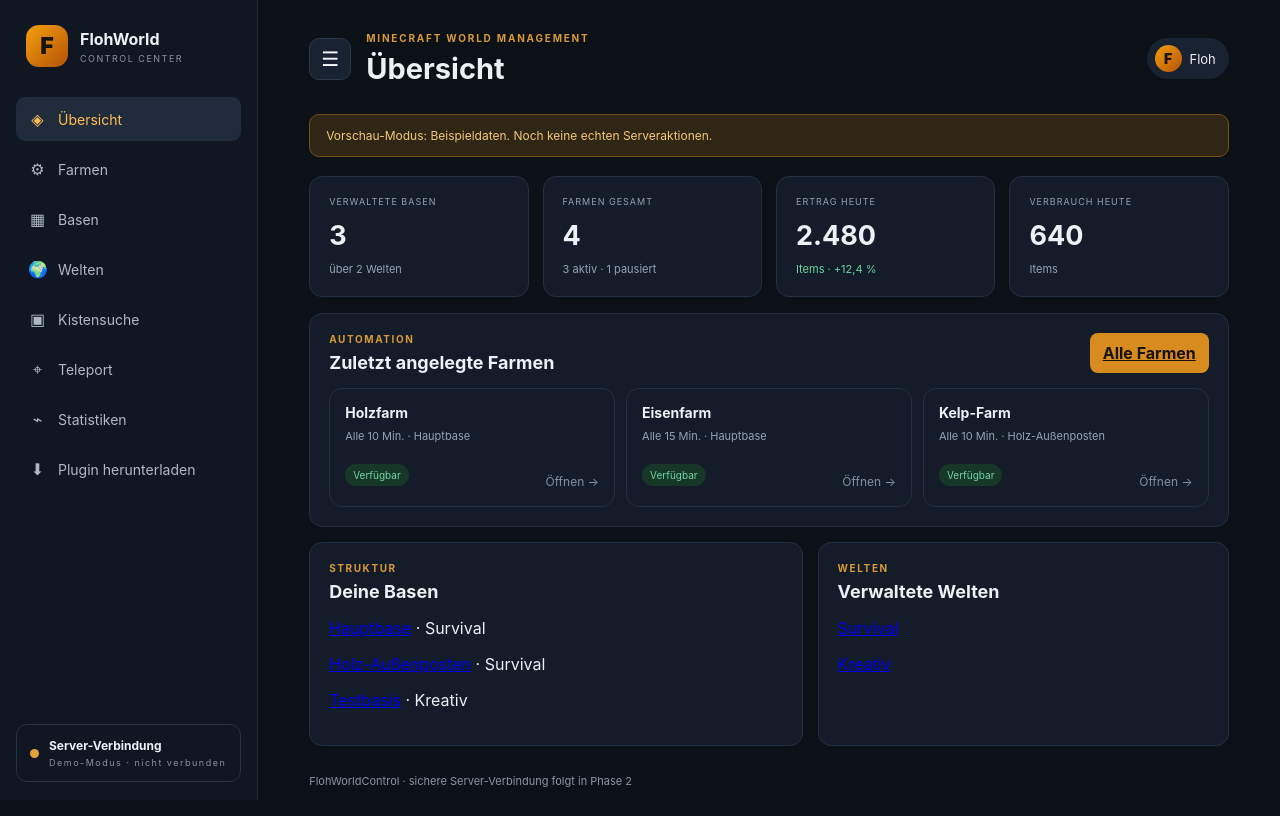
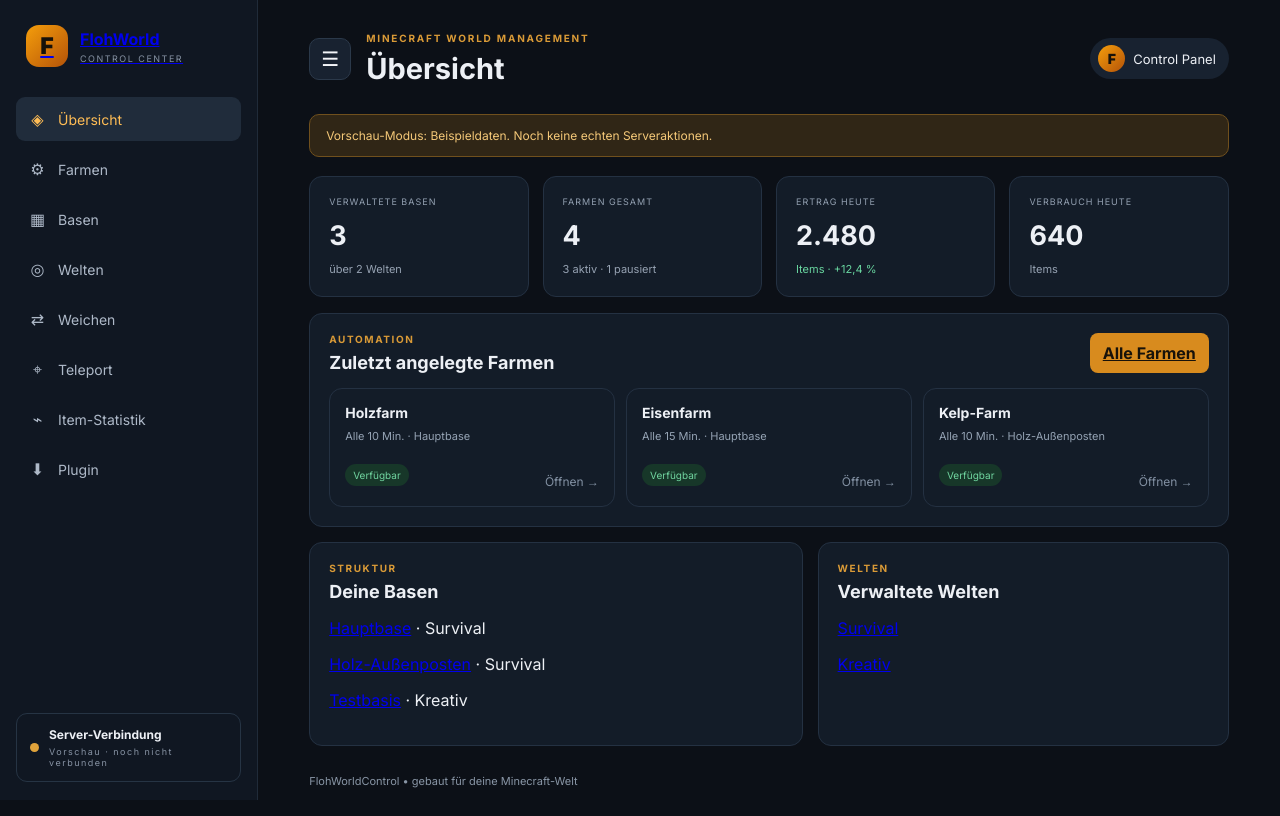
Before and after one commit to Flohhausen/FlohWorldControl-PluginWeb, a plain HTML site: page web/index.html in a window 1280 px wide. Drawn offline with nearby package versions, Linux system fonts and the light colour scheme.

Commit message:
Redesign dashboard and update FlohWorldControl feature specification

```diff
--- a/web/index.html
+++ b/web/index.html
@@ -3,43 +3,43 @@
 <head>
   <meta charset="utf-8">
   <meta name="viewport" content="width=device-width,initial-scale=1">
-  <meta name="theme-color" content="#0c1017">
+  <meta name="theme-color" content="#090d14">
+  <meta name="description" content="FlohWorldControl – Minecraft Server Control Center">
   <title>FlohWorldControl</title>
+  <link rel="preconnect" href="https://fonts.googleapis.com">
+  <link rel="preconnect" href="https://fonts.gstatic.com" crossorigin>
+  <link href="https://fonts.googleapis.com/css2?family=Inter:wght@400;500;600;700;800;900&display=swap" rel="stylesheet">
   <link rel="stylesheet" href="style.css">
-  <script src="https://cdn.jsdelivr.net/npm/chart.js"></script>
 </head>
 <body>
+  <div class="ambient ambient-one"></div><div class="ambient ambient-two"></div>
   <div class="app-shell">
     <aside class="sidebar" id="sidebar">
-      <div class="brand">
-        <span class="mark">F</span>
-        <div><b>FlohWorld</b><small>CONTROL CENTER</small></div>
-      </div>
+      <a class="brand" href="#overview"><span class="mark">F</span><span><b>FlohWorld</b><small>CONTROL CENTER</small></span></a>
       <nav class="main-nav" aria-label="Hauptnavigation">
         <a href="#overview" data-route="overview"><span>◈</span> Übersicht</a>
         <a href="#farms" data-route="farms"><span>⚙</span> Farmen</a>
         <a href="#bases" data-route="bases"><span>▦</span> Basen</a>
-        <a href="#worlds" data-route="worlds"><span>🌍</span> Welten</a>
-        <a href="#storage" data-route="storage"><span>▣</span> Kistensuche</a>
+        <a href="#worlds" data-route="worlds"><span>◎</span> Welten</a>
+        <a href="#switches" data-route="switches"><span>⇄</span> Weichen</a>
         <a href="#teleport" data-route="teleport"><span>⌖</span> Teleport</a>
-        <a href="#statistics" data-route="statistics"><span>⌁</span> Statistiken</a>
-        <a href="#plugin" data-route="plugin"><span>⬇</span> Plugin herunterladen</a>
+        <a href="#statistics" data-route="statistics"><span>⌁</span> Item-Statistik</a>
+        <a href="#plugin" data-route="plugin"><span>⬇</span> Plugin</a>
       </nav>
       <div class="sidebar-subnav" id="sidebarSubnav"></div>
-      <div class="connection"><i></i><div><b>Server-Verbindung</b><small>Demo-Modus · nicht verbunden</small></div></div>
+      <div class="connection"><i></i><div><b>Server-Verbindung</b><small>Vorschau · noch nicht verbunden</small></div></div>
     </aside>
-
+    <div class="sidebar-backdrop" id="sidebarBackdrop"></div>
     <div class="main-area">
       <header class="topbar">
         <button class="menu-button" id="menuButton" aria-label="Menü öffnen" aria-expanded="false">☰</button>
         <div class="page-heading"><p class="eyebrow">MINECRAFT WORLD MANAGEMENT</p><h1 id="pageTitle">Übersicht</h1></div>
-        <div class="profile"><span class="profile-mark">F</span> Floh</div>
+        <div class="profile"><span class="profile-mark">F</span><span>Control Panel</span></div>
       </header>
       <main id="pageContent"></main>
-      <footer>FlohWorldControl · sichere Server-Verbindung folgt in Phase 2</footer>
+      <footer>FlohWorldControl <span>•</span> gebaut für deine Minecraft-Welt</footer>
     </div>
   </div>
-  <div class="sidebar-backdrop" id="sidebarBackdrop"></div>
   <script src="app.js"></script>
 </body>
 </html>
```
